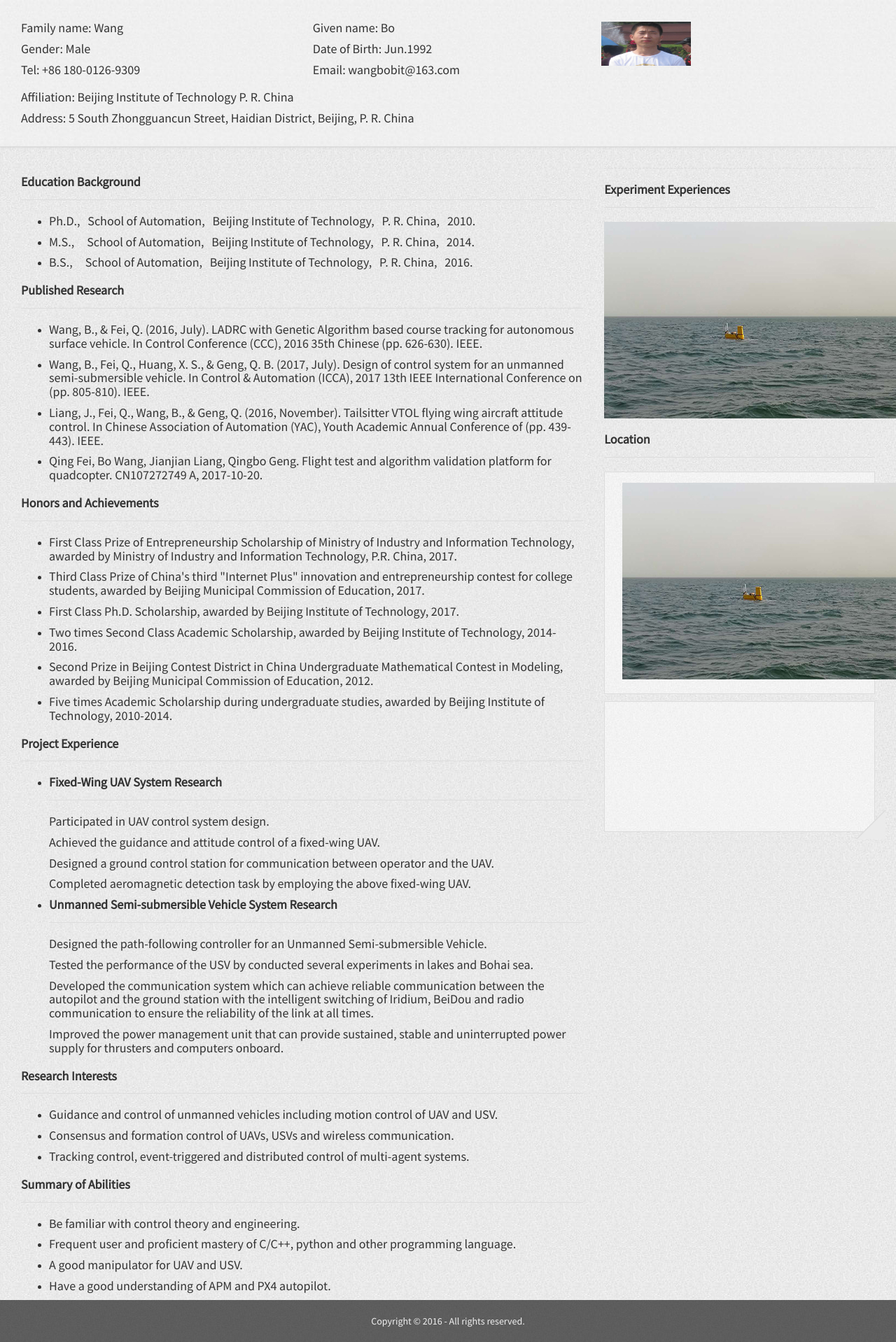
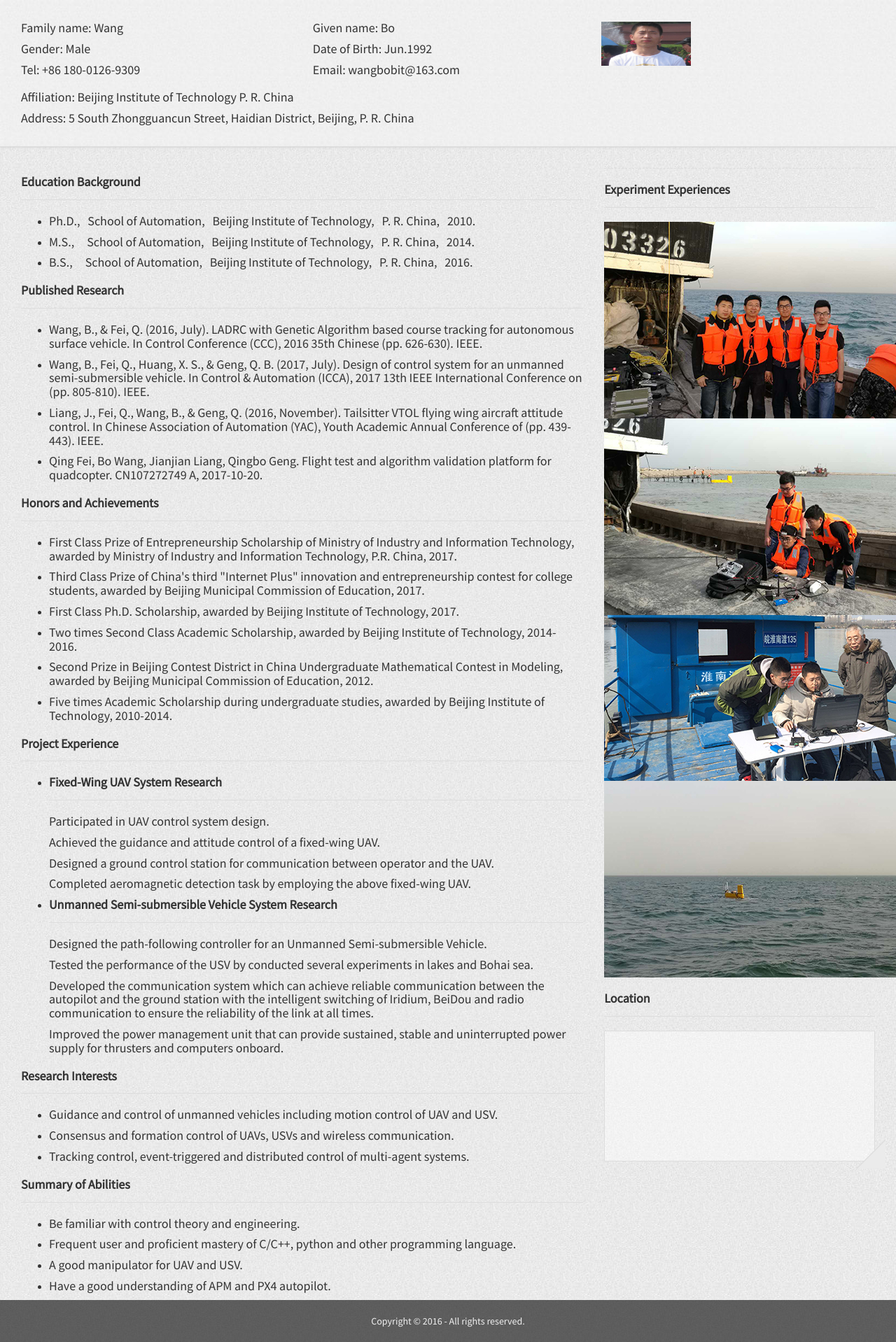
Before and after one commit to wangbo121/CV, a Jekyll site: the page built from index.html, in a window 1280 px wide. Shown: the whole page at 70% size. Built offline with Jekyll 4.4.1, drawn with Linux system fonts in a browser that asks for light colours; nearby versions of some CDN libraries; grey boxes are pictures that could not be loaded.

Commit message:
把所有图片归置好了

```diff
--- a/index.html
+++ b/index.html
@@ -111,14 +111,12 @@ layout: default
             <div class="deviter"></div>
 
 			<h3 class="title">Experiment Experiences</h3>
-
+			<img src="{{ site.sea1 | prepend: site.baseurl }}" title="Sea" alt="My Project Experiment" width="500" height="281">
+			<img src="{{ site.sea2 | prepend: site.baseurl }}" title="Sea" alt="My Project Experiment" width="500" height="281">
+			<img src="{{ site.sea3 | prepend: site.baseurl }}" title="Sea" alt="My Project Experiment" width="500" height="237">
 			<img src="{{ site.sea4 | prepend: site.baseurl }}" title="Sea" alt="My Project Experiment" width="500" height="281">
 
             <h3 class="title">Location</h3>
-
-			<div class="grid-block">
-                <iframe src="{{ site.sea4 | prepend: site.baseurl }}" width="500" height="281" frameborder="0" style="border:0"></iframe>
-            </div>
             <div class="grid-block">
                 <iframe src="https://www.google.com/maps/embed/v1/place?q={{ site.author.city }}&key=AIzaSyClEWLh20lxrQBFR7omuuVESviszPxONyk" width="100%" height="100%" frameborder="0" style="border:0"></iframe>
             </div>
```
Also changed, not shown: assets/img/sea1.jpg, assets/img/sea2.jpg, assets/img/sea3.jpg.
